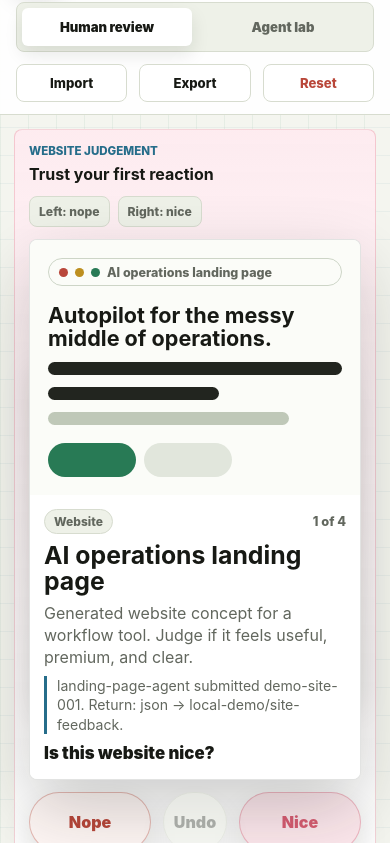
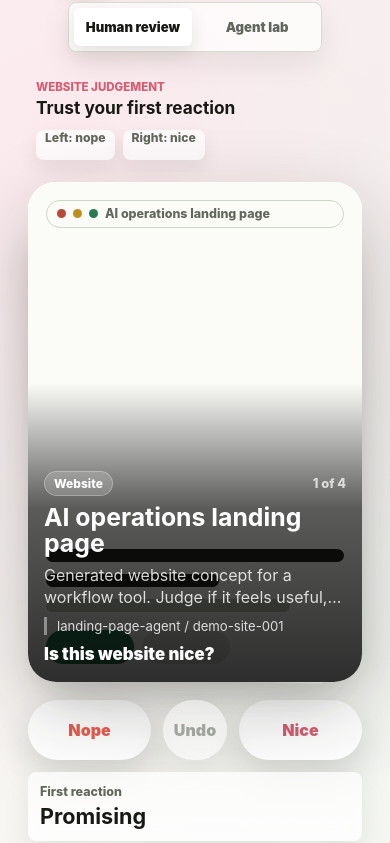
Before and after one commit to Milian0402/AgentMash, a website: page index.html in a window 390 px wide. Shown: the part 68-911 px from the top of the page. Drawn offline with Linux system fonts and the light colour scheme.

Commit message:
Polish first-look swipe interface

```diff
--- a/app.js
+++ b/app.js
@@ -431,6 +431,7 @@ function render() {
 
 function renderDashboardShell() {
   const isAgent = state.dashboard === "agent";
+  document.body.dataset.dashboard = state.dashboard;
   elements.humanDashboard.hidden = isAgent;
   elements.agentDashboard.hidden = !isAgent;
   elements.dashboardSwitch.querySelectorAll("[data-dashboard]").forEach((button) => {
@@ -1174,7 +1175,7 @@ function typeLabel(type) {
 }
 
 function agentLine(agent) {
-  return `${agent.requesterName} submitted ${agent.runId}. Return: ${agent.returnMode} -> ${agent.returnTarget || "local export"}.`;
+  return `${agent.requesterName} / ${agent.runId}`;
 }
 
 function shortTitle(value, maxLength) {
--- a/index.html
+++ b/index.html
@@ -59,7 +59,7 @@
 
       <main class="workspace">
         <section class="dashboard-view human-dashboard" id="humanDashboard" data-dashboard-view="human">
-          <section class="review-stage dating-stage" aria-live="polite">
+          <section class="review-stage first-look-stage" aria-live="polite">
             <div class="stage-header">
               <div>
                 <p class="eyebrow" id="stageEyebrow">Swipe judgement</p>
--- a/styles.css
+++ b/styles.css
@@ -40,6 +40,14 @@ body {
   color: var(--ink);
 }
 
+body[data-dashboard="human"] {
+  background:
+    radial-gradient(circle at 18% 8%, rgba(253, 232, 237, 0.9), transparent 34%),
+    radial-gradient(circle at 86% 16%, rgba(223, 242, 233, 0.82), transparent 30%),
+    linear-gradient(180deg, #fbfaf7 0%, #f4f5ef 100%);
+  background-size: auto;
+}
+
 button,
 input,
 select,
@@ -77,6 +85,42 @@ button:disabled {
   border-bottom: 1px solid var(--line);
   background: rgba(255, 255, 255, 0.9);
   backdrop-filter: blur(14px);
+}
+
+body[data-dashboard="human"] .topbar {
+  max-width: 520px;
+  min-height: 74px;
+  margin: 0 auto;
+  padding: 16px 18px 8px;
+  border-bottom: 0;
+  background: transparent;
+  backdrop-filter: none;
+}
+
+body[data-dashboard="human"] .app-icon {
+  width: 36px;
+  height: 36px;
+  border-radius: 11px;
+}
+
+body[data-dashboard="human"] .topbar h1 {
+  font-size: 1.55rem;
+}
+
+body[data-dashboard="human"] .eyebrow {
+  margin-bottom: 3px;
+  color: var(--pink);
+}
+
+body[data-dashboard="human"] .topbar-actions {
+  display: none;
+}
+
+body[data-dashboard="human"] .dashboard-switch {
+  grid-template-columns: repeat(2, minmax(96px, 1fr));
+  min-width: 220px;
+  background: rgba(255, 255, 255, 0.72);
+  box-shadow: 0 12px 30px rgba(23, 25, 20, 0.08);
 }
 
 .brand-lockup,
@@ -191,7 +235,16 @@ button:disabled {
 }
 
 .human-dashboard {
-  grid-template-columns: minmax(430px, 1fr) minmax(260px, 340px);
+  grid-template-columns: 1fr;
+  justify-items: center;
+}
+
+body[data-dashboard="human"] .workspace {
+  padding-top: 6px;
+}
+
+.human-dashboard > * {
+  width: min(100%, 520px);
 }
 
 .agent-dashboard {
@@ -211,6 +264,13 @@ button:disabled {
   padding: 18px;
 }
 
+.human-panel {
+  border: 0;
+  background: rgba(255, 255, 255, 0.62);
+  box-shadow: 0 16px 42px rgba(23, 25, 20, 0.08);
+  backdrop-filter: blur(14px);
+}
+
 .review-stage {
   min-height: calc(100vh - 150px);
   padding: clamp(16px, 2.5vw, 28px);
@@ -219,26 +279,43 @@ button:disabled {
   gap: 16px;
 }
 
-.dating-stage {
-  min-height: calc(100vh - 170px);
-  background:
-    linear-gradient(180deg, rgba(253, 232, 237, 0.85), rgba(255, 255, 255, 0.94) 42%),
-    var(--surface);
-  border-color: rgba(216, 93, 114, 0.26);
+.first-look-stage {
+  min-height: auto;
+  padding: 10px 0 0;
+  background: transparent;
+  border: 0;
+  border-radius: 0;
   justify-items: center;
+  grid-template-rows: auto auto auto auto auto auto;
 }
 
-.dating-stage .stage-header,
-.dating-stage .score-preview,
-.dating-stage .score-grid,
-.dating-stage .tag-row,
-.dating-stage .note-field,
-.dating-stage .review-controls {
+.first-look-stage .stage-header,
+.first-look-stage .score-preview,
+.first-look-stage .score-grid,
+.first-look-stage .tag-row,
+.first-look-stage .note-field,
+.first-look-stage .review-controls {
   width: min(100%, 560px);
 }
 
 .stage-header {
   justify-content: space-between;
+}
+
+.first-look-stage .stage-header {
+  padding: 0 8px;
+}
+
+.first-look-stage .stage-header h2 {
+  font-size: 1.08rem;
+}
+
+.first-look-stage .keyboard-hints span {
+  min-height: 30px;
+  padding: 0 9px;
+  border: 0;
+  background: rgba(255, 255, 255, 0.72);
+  box-shadow: 0 8px 20px rgba(23, 25, 20, 0.08);
 }
 
 .section-block {
@@ -393,16 +470,16 @@ button:disabled {
   width: 100%;
 }
 
-.dating-stage .deck-area {
-  min-height: 610px;
+.first-look-stage .deck-area {
+  min-height: 620px;
 }
 
 .card-stack-shadow {
   position: absolute;
-  width: min(100%, 520px);
+  width: min(100%, 470px);
   min-height: 560px;
   border: 1px solid var(--line);
-  border-radius: var(--radius);
+  border-radius: 28px;
   background: rgba(255, 255, 255, 0.74);
   box-shadow: 0 14px 34px rgba(23, 25, 20, 0.1);
   pointer-events: none;
@@ -439,14 +516,15 @@ button:disabled {
     border-color 180ms ease;
 }
 
-.dating-stage .swipe-card {
-  width: min(100%, 520px);
-  min-height: 580px;
-  display: grid;
-  grid-template-rows: minmax(340px, 1fr) auto;
-  border-color: rgba(23, 25, 20, 0.12);
+.first-look-stage .swipe-card {
+  width: min(100%, 470px);
+  height: 600px;
+  min-height: 0;
+  display: block;
+  border: 0;
+  border-radius: 28px;
   box-shadow:
-    0 28px 70px rgba(23, 25, 20, 0.22),
+    0 28px 80px rgba(23, 25, 20, 0.24),
     0 2px 0 rgba(255, 255, 255, 0.92) inset;
 }
 
@@ -480,7 +558,7 @@ button:disabled {
   opacity: 0;
 }
 
-.dating-stage .swipe-badge {
+.first-look-stage .swipe-badge {
   top: 22px;
   left: 22px;
   min-width: 104px;
@@ -508,18 +586,20 @@ button:disabled {
   overflow: hidden;
 }
 
-.dating-stage .artifact-preview {
-  min-height: 360px;
+.first-look-stage .artifact-preview {
+  height: 100%;
+  min-height: 0;
   aspect-ratio: auto;
   border-bottom: 0;
 }
 
-.dating-stage .preview-website,
-.dating-stage .preview-logo,
-.dating-stage .preview-copy,
-.dating-stage .preview-product,
-.dating-stage .preview-image {
-  min-height: 360px;
+.first-look-stage .preview-website,
+.first-look-stage .preview-logo,
+.first-look-stage .preview-copy,
+.first-look-stage .preview-product,
+.first-look-stage .preview-image {
+  height: 100%;
+  min-height: 0;
 }
 
 .preview-website,
@@ -541,6 +621,10 @@ button:disabled {
   width: 100%;
   height: 100%;
   object-fit: contain;
+}
+
+.first-look-stage .preview-image img {
+  object-fit: cover;
 }
 
 .preview-website {
@@ -594,6 +678,14 @@ button:disabled {
 .site-copy-block strong {
   font-size: clamp(1.35rem, 3vw, 2.25rem);
   line-height: 1.05;
+}
+
+.first-look-stage .site-copy-block strong {
+  display: none;
+}
+
+.first-look-stage .site-copy-block {
+  align-content: end;
 }
 
 .site-line {
@@ -657,6 +749,13 @@ button:disabled {
   background-size: 24px 24px;
 }
 
+.first-look-stage .preview-logo {
+  background:
+    radial-gradient(circle at 28% 18%, rgba(255, 255, 255, 0.96), transparent 28%),
+    linear-gradient(145deg, #f9efe6 0%, #f7dce6 45%, #dff2e9 100%);
+  background-size: auto;
+}
+
 .logo-board {
   width: min(78%, 420px);
   aspect-ratio: 1.8 / 1;
@@ -667,6 +766,22 @@ button:disabled {
   place-items: center;
   gap: 10px;
   padding: 18px;
+}
+
+.first-look-stage .logo-board {
+  width: min(78%, 340px);
+  aspect-ratio: 0.88 / 1;
+  border: 0;
+  border-radius: 32px;
+  background: rgba(255, 255, 255, 0.78);
+  box-shadow: 0 24px 70px rgba(23, 25, 20, 0.18);
+  backdrop-filter: blur(12px);
+}
+
+.first-look-stage .logo-mark {
+  width: 148px;
+  height: 148px;
+  border-radius: 38px 38px 38px 9px;
 }
 
 .logo-mark {
@@ -687,6 +802,18 @@ button:disabled {
   display: grid;
   align-content: center;
   gap: 14px;
+}
+
+.first-look-stage .preview-copy {
+  background:
+    radial-gradient(circle at 20% 15%, rgba(255, 255, 255, 0.22), transparent 28%),
+    linear-gradient(150deg, #251c2a 0%, #8d4058 52%, #d85d72 100%);
+}
+
+.first-look-stage .copy-card {
+  border: 0;
+  background: rgba(255, 255, 255, 0.13);
+  backdrop-filter: blur(10px);
 }
 
 .copy-card {
@@ -791,9 +918,14 @@ button:disabled {
   gap: 12px;
 }
 
-.dating-stage .card-body {
-  padding: 18px 20px 22px;
-  background: linear-gradient(180deg, rgba(255, 255, 255, 0.96), #ffffff);
+.first-look-stage .card-body {
+  position: absolute;
+  left: 0;
+  right: 0;
+  bottom: 0;
+  padding: 96px 22px 22px;
+  background: linear-gradient(180deg, transparent 0%, rgba(0, 0, 0, 0.64) 42%, rgba(0, 0, 0, 0.82) 100%);
+  color: #ffffff;
 }
 
 .artifact-meta {
@@ -809,8 +941,9 @@ button:disabled {
   line-height: 1.05;
 }
 
-.dating-stage .card-body h3 {
+.first-look-stage .card-body h3 {
   font-size: clamp(1.7rem, 4vw, 2.45rem);
+  color: #ffffff;
 }
 
 .card-body p {
@@ -819,10 +952,36 @@ button:disabled {
   line-height: 1.5;
 }
 
+.first-look-stage .card-body p {
+  color: rgba(255, 255, 255, 0.82);
+}
+
+.first-look-stage #artifactPromptLabel {
+  display: -webkit-box;
+  overflow: hidden;
+  -webkit-line-clamp: 2;
+  -webkit-box-orient: vertical;
+}
+
+.first-look-stage .artifact-meta {
+  color: rgba(255, 255, 255, 0.74);
+}
+
+.first-look-stage .type-pill {
+  border-color: rgba(255, 255, 255, 0.28);
+  background: rgba(255, 255, 255, 0.18);
+  color: #ffffff;
+}
+
 .agent-line {
   border-left: 3px solid var(--blue);
   padding-left: 10px;
   font-size: 0.88rem;
+}
+
+.first-look-stage .agent-line {
+  border-left-color: rgba(255, 255, 255, 0.42);
+  font-size: 0.82rem;
 }
 
 .question-line {
@@ -830,8 +989,9 @@ button:disabled {
   font-weight: 900;
 }
 
-.dating-stage .question-line {
+.first-look-stage .question-line {
   font-size: 1.05rem;
+  color: #ffffff !important;
 }
 
 .empty-state {
@@ -867,10 +1027,12 @@ button:disabled {
   padding: 12px;
 }
 
-.dating-stage .score-preview > div,
-.dating-stage .score-control {
-  background: rgba(255, 255, 255, 0.82);
-  backdrop-filter: blur(10px);
+.first-look-stage .score-preview > div,
+.first-look-stage .score-control {
+  border: 0;
+  background: rgba(255, 255, 255, 0.72);
+  box-shadow: 0 12px 28px rgba(23, 25, 20, 0.08);
+  backdrop-filter: blur(12px);
 }
 
 .score-preview strong {
@@ -945,6 +1107,10 @@ button:disabled {
   grid-template-columns: minmax(120px, 1fr) 82px minmax(120px, 1fr);
 }
 
+.first-look-stage .swipe-actions {
+  margin-top: -4px;
+}
+
 .decision-button {
   min-height: 66px;
   padding: 12px;
@@ -959,7 +1125,9 @@ button:disabled {
   min-height: 72px;
   border-radius: 999px;
   font-size: 1rem;
-  box-shadow: 0 14px 30px rgba(23, 25, 20, 0.12);
+  border: 0;
+  background: #ffffff;
+  box-shadow: 0 16px 34px rgba(23, 25, 20, 0.15);
 }
 
 .decision-button.reject {
@@ -969,8 +1137,8 @@ button:disabled {
 }
 
 .swipe-actions .decision-button.reject {
-  background: #fff7f5;
-  border-color: rgba(185, 71, 58, 0.34);
+  background: #ffffff;
+  color: #ea5c4f;
 }
 
 .decision-button.accept {
@@ -980,9 +1148,12 @@ button:disabled {
 }
 
 .swipe-actions .decision-button.accept {
-  background: var(--pink-soft);
-  border-color: rgba(216, 93, 114, 0.35);
+  background: #ffffff;
   color: var(--pink);
+}
+
+.swipe-actions .decision-button.neutral {
+  background: #ffffff;
 }
 
 .decision-button.neutral {
@@ -1283,7 +1454,7 @@ button:disabled {
     padding: 14px;
   }
 
-  .dating-stage {
+  .first-look-stage {
     padding: 14px;
     gap: 12px;
   }
@@ -1306,46 +1477,48 @@ button:disabled {
     min-height: 390px;
   }
 
-  .dating-stage .deck-area {
-    min-height: 400px;
+  .first-look-stage .deck-area {
+    min-height: 520px;
   }
 
   .swipe-card {
     min-height: 390px;
   }
 
-  .dating-stage .swipe-card {
-    min-height: 380px;
-    grid-template-rows: minmax(210px, 1fr) auto;
+  .first-look-stage .swipe-card {
+    height: 500px;
+    min-height: 0;
+    grid-template-rows: none;
   }
 
   .artifact-preview {
     min-height: 205px;
   }
 
-  .dating-stage .artifact-preview,
-  .dating-stage .preview-website,
-  .dating-stage .preview-logo,
-  .dating-stage .preview-copy,
-  .dating-stage .preview-product,
-  .dating-stage .preview-image {
-    min-height: 210px;
+  .first-look-stage .artifact-preview,
+  .first-look-stage .preview-website,
+  .first-look-stage .preview-logo,
+  .first-look-stage .preview-copy,
+  .first-look-stage .preview-product,
+  .first-look-stage .preview-image {
+    height: 100%;
+    min-height: 0;
   }
 
   .card-stack-shadow {
-    min-height: 360px;
+    min-height: 470px;
   }
 
-  .dating-stage .card-body {
+  .first-look-stage .card-body {
     gap: 8px;
-    padding: 14px;
+    padding: 88px 16px 16px;
   }
 
-  .dating-stage .card-body h3 {
+  .first-look-stage .card-body h3 {
     font-size: 1.55rem;
   }
 
-  .dating-stage .card-body p {
+  .first-look-stage .card-body p {
     line-height: 1.38;
   }
 
--- a/sw.js
+++ b/sw.js
@@ -1,4 +1,4 @@
-const CACHE_NAME = "nice-or-not-v6";
+const CACHE_NAME = "nice-or-not-v7";
 const APP_SHELL = [
   "./",
   "./index.html",
```
